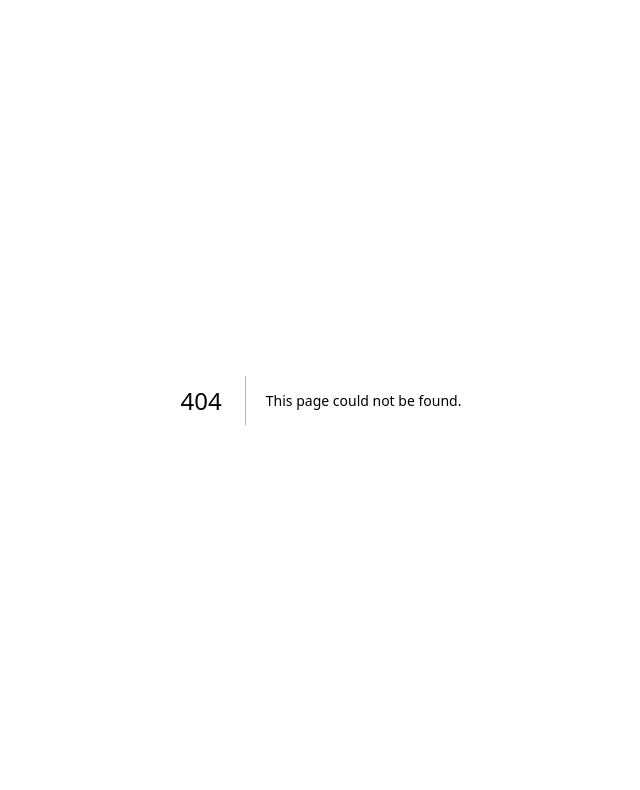
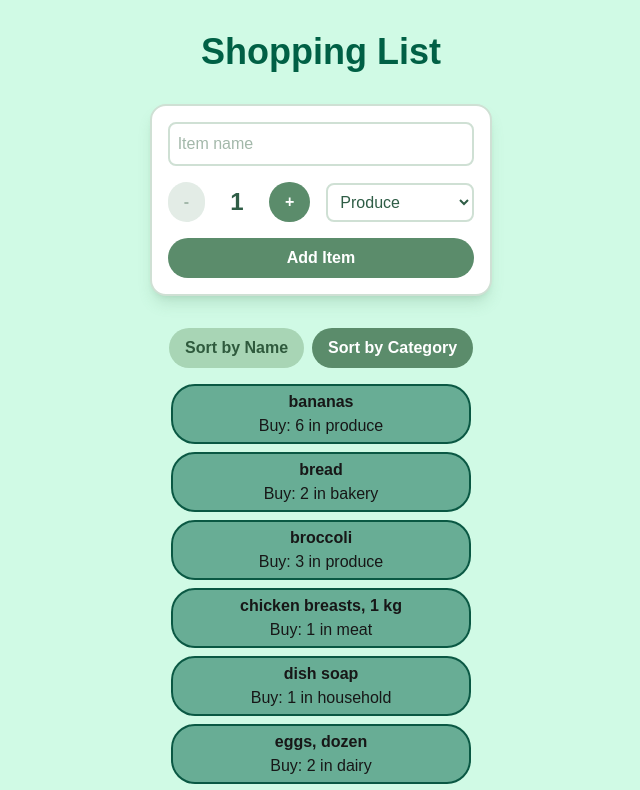
Before and after one commit to shorthippo/cprg306-assignments, a Next.js app: page /week-7 in a window 1280 px wide. Before the commit this address had no page. Shown: the top 790 px of the page, without its empty margins (319-959 px from the left). Built offline with nearby package versions, Linux system fonts and the light colour scheme.

Commit message:
finished assignment week 7

```diff
--- a/app/page.js
+++ b/app/page.js
@@ -5,7 +5,7 @@ export default function Page() {
 
   return (
     <main className = "min-h-screen bg-emerald-100 flex flex-col items-center p-8">
-      <h1 className = "text-4xl font-bold text-emerald-800 mb-8">CPRG 306: Web Development 2 - Assignments</h1>
+      <h1 className = "text-4xl font-bold text-emerald-800 mb-8 text-center">CPRG 306: Web Development 2 - Assignments</h1>
       <ul className = "flex flex-col gap-2">
         {weeks.map((week) => (
           <li key = {week}>
--- a/app/week-6/item-list.js
+++ b/app/week-6/item-list.js
@@ -4,7 +4,7 @@ import { useState } from "react";
 
 import Item from "./item"
 
-import itemData from "./item.json";
+import itemData from "./item.json"
 
 export default function ItemList() {
   const [sortBy, setSortBy] = useState("name");
@@ -27,14 +27,15 @@ export default function ItemList() {
             sortBy === "name" ? "bg-[#a8d5b5] text-[#2f5a3d]" : "bg-[#5b8c6b] text-white hover:bg-[#487558]"
         }`}
         onClick = {() => setSortBy("name") }>Sort by Name</button>
+
         <button
         className={`px-4 py-2 rounded-full font-bold transition-colors ${
             sortBy === "category" ? "bg-[#a8d5b5] text-[#2f5a3d]" : "bg-[#5b8c6b] text-white hover:bg-[#487558]"
         }`}
         onClick = {() => setSortBy ("category")}>Sort by Category</button>
-    </div>
+        </div>
 
-    <ul className="flex flex-col gap-2">
+    <ul className="flex flex-col gap-2 items-center justify-center">
          {itemListCopy.map((item) => (
             <Item key = {item.id}
              item = {item}
--- /dev/null
+++ b/app/week-7/item-list.js
@@ -0,0 +1,46 @@
+"use client"
+
+import { useState } from "react";
+
+import Item from "./item"
+
+
+export default function ItemList({ items }) {
+  const [sortBy, setSortBy] = useState("name");
+
+  let itemListCopy = [...items];
+
+  if (sortBy === "name") {
+    itemListCopy.sort((a,b) => a.name.localeCompare(b.name))
+  }
+  else {
+     itemListCopy.sort((a,b) => a.category.localeCompare(b.category))
+  }
+
+
+  return (
+    <div>
+      <div className= "flex gap-2 mb-4">
+        <button
+        className={`px-4 py-2 rounded-full font-bold transition-colors ${
+            sortBy === "name" ? "bg-[#a8d5b5] text-[#2f5a3d]" : "bg-[#5b8c6b] text-white hover:bg-[#487558]"
+        }`}
+        onClick = {() => setSortBy("name") }>Sort by Name</button>
+
+        <button
+        className={`px-4 py-2 rounded-full font-bold transition-colors ${
+            sortBy === "category" ? "bg-[#a8d5b5] text-[#2f5a3d]" : "bg-[#5b8c6b] text-white hover:bg-[#487558]"
+        }`}
+        onClick = {() => setSortBy ("category")}>Sort by Category</button>
+        </div>
+
+    <ul className="flex flex-col gap-2 items-center justify-center">
+         {itemListCopy.map((item) => (
+            <Item key = {item.id}
+             item = {item}
+             />
+            ))}
+        </ul>
+    </div>
+  );
+}
--- /dev/null
+++ b/app/week-7/item.js
@@ -0,0 +1,9 @@
+export default function Item({ item }) {
+    const { name, quantity, category } = item;
+    return (
+        <li className="flex flex-col items-center justify-center p-1 bg-emerald-800/50 w-75 text-center border-2 border-emerald-900/90 rounded-3xl">
+            <h2 className="font-bold text-base">{name}</h2>
+            <p>Buy: {quantity} in {category}</p>
+        </li>
+    )
+}
--- /dev/null
+++ b/app/week-7/item.json
@@ -0,0 +1,74 @@
+[
+{
+"id": "1h2GJKH12gkHG31h1H",
+"name": "milk, 4 L ",
+"quantity": 1,
+"category": "dairy"
+},
+{
+"id": "2KJH3k2j3H1k2J3K1H",
+"name": "bread ",
+"quantity": 2,
+"category": "bakery"
+},
+{
+"id": "3h2KJH3k2j3H1k2J3",
+"name": "eggs, dozen ",
+"quantity": 2,
+"category": "dairy"
+},
+{
+"id": "4k2J3K1H2GJKH12gk",
+"name": "bananas ",
+"quantity": 6,
+"category": "produce"
+},
+{
+"id": "5H1h1H2KJH3k2j3H",
+"name": "broccoli ",
+"quantity": 3,
+"category": "produce"
+},
+{
+"id": "6H1k2J3K1H2GJKH1",
+"name": "chicken breasts, 1 kg ",
+"quantity": 1,
+"category": "meat"
+},
+{
+"id": "7gkHG31h1H2KJH3k",
+"name": "pasta sauce ",
+"quantity": 3,
+"category": "canned goods"
+},
+{
+"id": "8j3H1k2J3K1H2GJK",
+"name": "spaghetti, 454 g ",
+"quantity": 2,
+"category": "dry goods"
+},
+{
+"id": "9H12gkHG31h1H2KJ",
+"name": "toilet paper, 12 pack ",
+"quantity": 1,
+"category": "household"
+},
+{
+"id": "10H3k2j3H1k2J3K1",
+"name": "paper towels, 6 pack",
+"quantity": 1,
+"category": "household"
+},
+{
+"id": "11k2J3K1H2GJKH12",
+"name": "dish soap ",
+"quantity": 1,
+"category": "household"
+},
+{
+"id": "12GJKH12gkHG31h1",
+"name": "hand soap ",
+"quantity": 4,
+"category": "household"
+}
+]
--- /dev/null
+++ b/app/week-7/new-item.js
@@ -0,0 +1,98 @@
+"use client";
+import { useState } from "react";
+
+export default function NewItem({ onAddItem }) {
+  const [name, setName] = useState("");
+  const [quantity, setQuantity] = useState(1);
+  const [category, setCategory] = useState("produce");
+
+  const increment = () => {
+    if (quantity < 20) {
+      setQuantity(quantity + 1);
+    }
+  };
+
+  const decrement = () => {
+    if (quantity > 1) {
+      setQuantity(quantity - 1);
+    }
+  };
+
+  const handleSubmit = (event) => {
+    event.preventDefault();
+
+    const item = { id: crypto.randomUUID(), name, quantity, category };
+
+    onAddItem(item);
+
+    setName("");
+    setQuantity(1);
+    setCategory("produce");
+  };
+
+  return (
+    <form
+      onSubmit={handleSubmit}
+      className="p-4 max-w-md mx-auto bg-white border-2 border-[#cfe0d4] rounded-2xl shadow-lg shadow-[#5b8c6b]/20 mb-8"
+    >
+      <input
+        type="text"
+        value={name}
+        onChange={(event) => setName(event.target.value)}
+        placeholder="Item name"
+        required
+        className="border-2 border-[#cfe0d4] p-2 rounded-lg w-full text-[#2f5d46] placeholder:text-[#a3b8aa] focus:outline-none focus:border-[#5b8c6b]"
+      />
+
+      <div className="flex items-center justify-between gap-4 mt-4">
+        <div className="flex items-center gap-4">
+          <button
+            type="button"
+            onClick={decrement}
+            disabled={quantity === 1}
+            className="bg-[#5b8c6b] text-white px-4 py-2 rounded-full font-bold hover:bg-[#487558] transition-colors disabled:bg-[#e3ece6] disabled:text-[#a3b8aa] disabled:cursor-not-allowed"
+          >
+            -
+          </button>
+
+          <p className="w-8 text-center text-2xl font-bold text-[#2f5d46]">
+            {quantity}
+          </p>
+
+          <button
+            type="button"
+            onClick={increment}
+            disabled={quantity === 20}
+            className="bg-[#5b8c6b] text-white px-4 py-2 rounded-full font-bold hover:bg-[#487558] transition-colors disabled:bg-[#e3ece6] disabled:text-[#a3b8aa] disabled:cursor-not-allowed"
+          >
+            +
+          </button>
+        </div>
+
+        <select
+          value={category}
+          onChange={(event) => setCategory(event.target.value)}
+          className="border-2 border-[#cfe0d4] p-2 rounded-lg bg-white text-[#2f5d46] focus:outline-none focus:border-[#5b8c6b]"
+        >
+          <option value="produce">Produce</option>
+          <option value="dairy">Dairy</option>
+          <option value="bakery">Bakery</option>
+          <option value="meat">Meat</option>
+          <option value="frozen foods">Frozen Foods</option>
+          <option value="canned goods">Canned Goods</option>
+          <option value="dry goods">Dry Goods</option>
+          <option value="beverages">Beverages</option>
+          <option value="snacks">Snacks</option>
+          <option value="household">Household</option>
+          <option value="other">Other</option>
+        </select>
+      </div>
+
+      <button
+        type="submit"
+        className="w-full bg-[#5b8c6b] text-white px-4 py-2 rounded-full font-semibold mt-4 hover:bg-[#487558] transition-colors"
+      > Add Item
+      </button>
+    </form>
+  );
+}
--- /dev/null
+++ b/app/week-7/page.js
@@ -0,0 +1,22 @@
+"use client"
+
+import { useState } from "react";
+import NewItem from "./new-item";
+import ItemList from "./item-list";
+import itemData from "./item.json";
+
+
+export default function Page() {
+  const [items, setItems] = useState(itemData);
+  const addItem = (newItem) => {
+    setItems([...items, newItem]);
+  }
+
+  return (
+    <main className="min-h-screen bg-emerald-100 flex flex-col items-center p-8">
+      <h1 className="text-4xl font-bold text-emerald-800 mb-8">Shopping List</h1>
+      <NewItem onAddItem={addItem} />
+      <ItemList items={items}/>
+    </main>
+  );
+}
```
